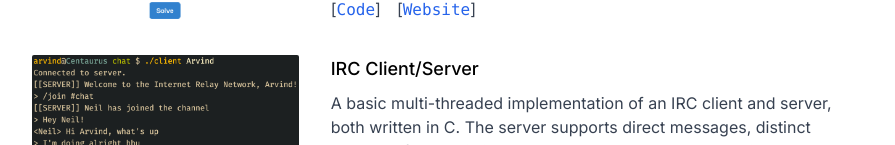
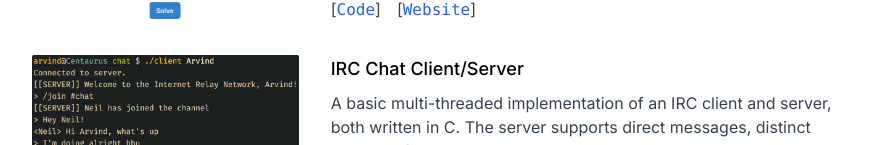
Before and after one commit to Arvonit/website, a Next.js app: page / in a window 1280 px wide. Shown: the part 772-917 px from the top of the page, without its empty margins (192-1087 px from the left). Built offline with nearby package versions, Linux system fonts and the light colour scheme.

Commit message:
Update irc program github link

```diff
--- a/src/pages/index.tsx
+++ b/src/pages/index.tsx
@@ -156,7 +156,7 @@ export default function Home() {
 
           {/* Description */}
           <div className="basis-2/3">
-            <h4 className="text-lg font-medium mb-2">IRC Client/Server</h4>
+            <h4 className="text-lg font-medium mb-2">IRC Chat Client/Server</h4>
             <div className="space-y-2 text-gray-700">
               <p>
                 A basic multi-threaded implementation of an IRC client and server, both written in
@@ -171,7 +171,7 @@ export default function Home() {
                 [
                 <code>
                   <Link
-                    href="https://github.com/Arvonit/chat"
+                    href="https://github.com/Arvonit/irc"
                     className="text-blue-600 no-underline hover:underline"
                   >
                     Code
```
Also changed, not shown: 1 other file (tests, documents, lock files or other folders).
